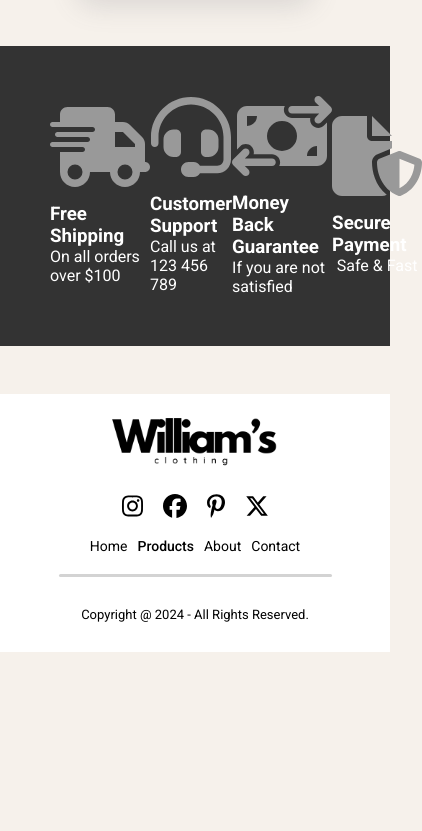
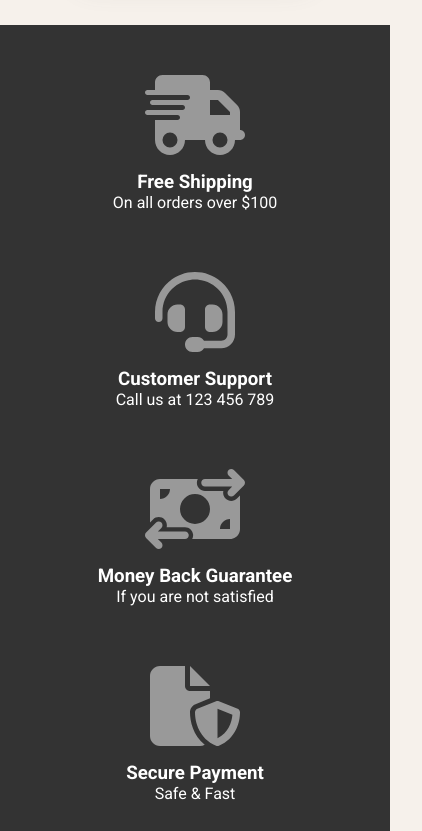
Before and after one commit to WilliamMattsson1/ecom-fullstack, a React (Vite) app in the folder frontend/: page /products in a window 390 px wide. Shown: the part 737-1568 px from the top of the page, 422 px wide, since content can reach past the window. Before the commit the page ends 1389 px from the top, so only its background shows below. Built offline with nearby package versions, Linux system fonts and the light colour scheme.

Commit message:
Made infobox responsive

```diff
--- a/frontend/src/Components/InfoBox/InfoBox.css
+++ b/frontend/src/Components/InfoBox/InfoBox.css
@@ -26,3 +26,17 @@
     border-radius: 20px;
     border: none;
 }
+
+@media (max-width: 900px) {
+    hr {
+        display: none;
+    }
+    .info-box-container {
+        flex-wrap: wrap;
+        gap: 40px;
+    }
+
+    .info-box {
+        margin-bottom: 20px;
+    }
+}
```
